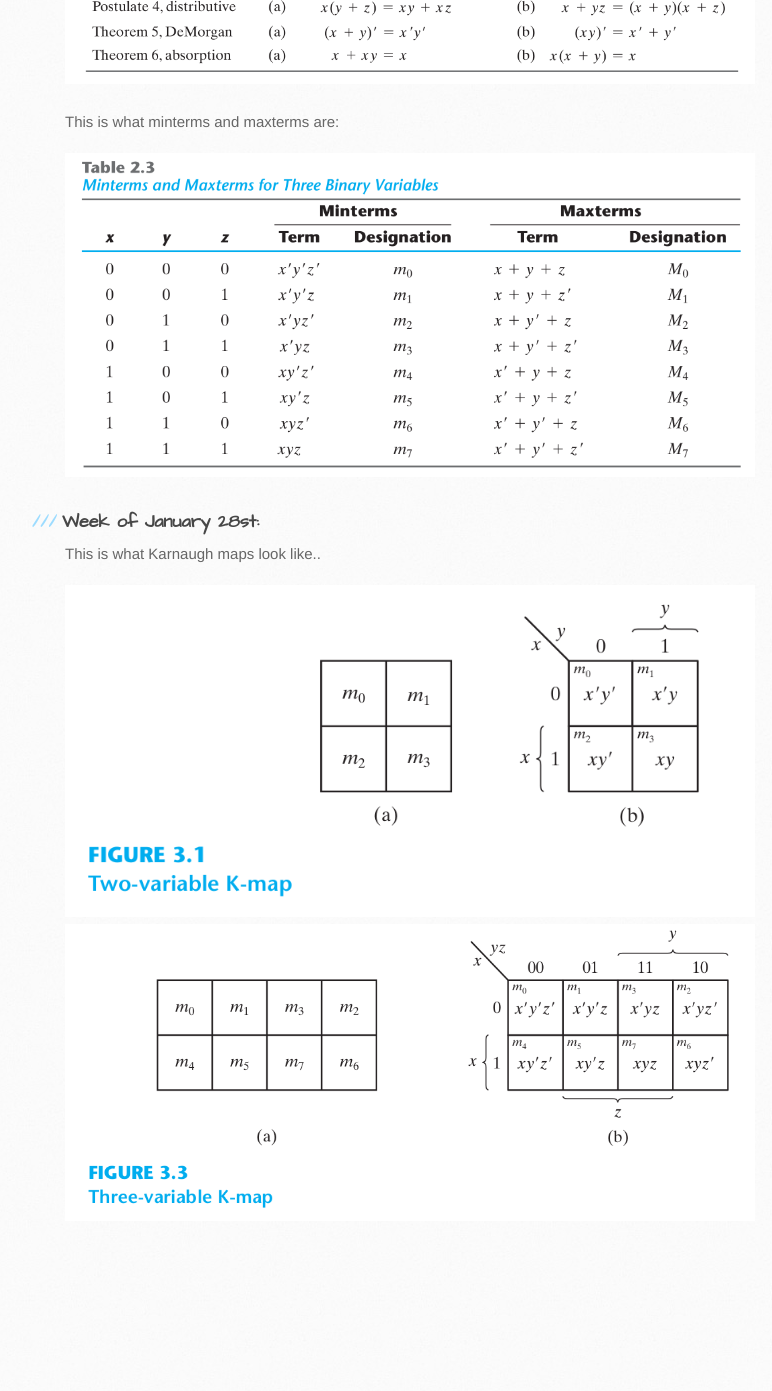
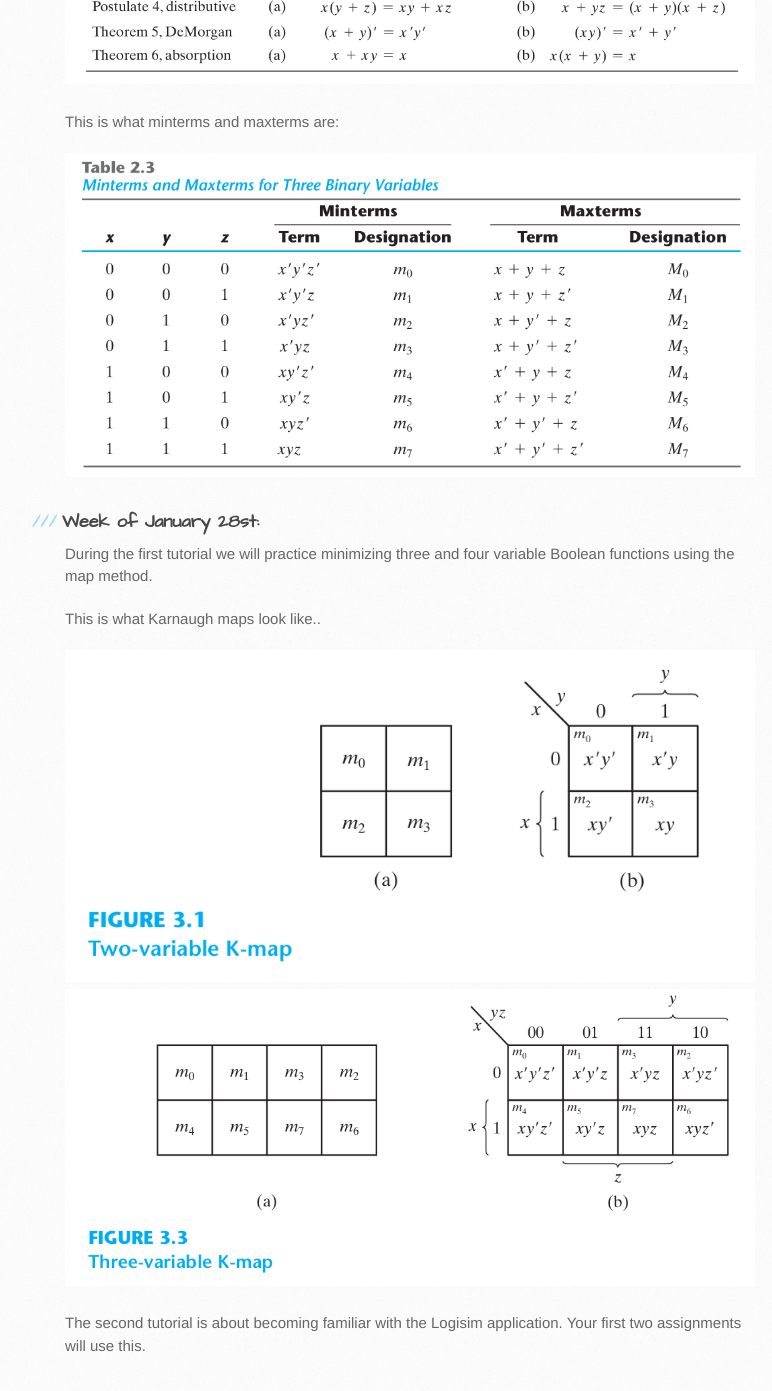
Before and after one commit to philstutorials/philstutorials.github.io, a Jekyll site: the page built from CPSC359W.md, in a window 1280 px wide and 1400 px high, scrolled down 1087 px. Shown: the top 1391 px of the window, without its empty margins (105-877 px from the left). Built offline with Jekyll 4.4.1, drawn with Linux system fonts in a browser that asks for light colours; our own code applies the rules of GitHub Pages for plain Markdown files; before the commit the page ends 2357 px from its top, so only the background shows below that.

Commit message:
Update CPSC359W.md

```diff
--- a/CPSC359W.md
+++ b/CPSC359W.md
@@ -34,7 +34,11 @@ This is what minterms and maxterms are:
 ![min_max_terms](https://raw.githubusercontent.com/philstutorials/philstutorials.github.io/master/_data/minmaxterms.png "more notation")
 
 ### Week of January 28st:
+During the first tutorial we will practice minimizing three and four variable Boolean functions using the map method.
+
 This is what Karnaugh maps look like..
 
 ![kmaps_2v](https://raw.githubusercontent.com/philstutorials/philstutorials.github.io/master/_data/kmap2.png "map method 2")
 ![kmaps_3v](https://raw.githubusercontent.com/philstutorials/philstutorials.github.io/master/_data/kmap3.png "map method 3")
+
+The second tutorial is about becoming familiar with the Logisim application. Your first two assignments will use this.
```
